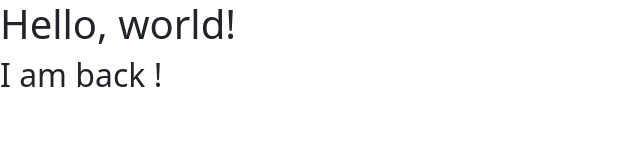
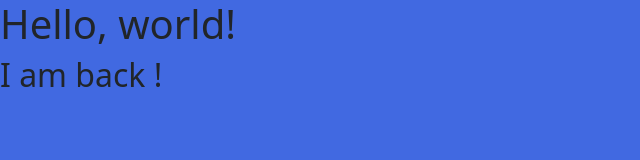
Before and after one commit to AliAsjad512/fun-with-git, a plain HTML site: page index.html in a window 1280 px wide. Shown: the whole page, without its empty margins (0-640 px from the left). Drawn offline with nearby package versions, Linux system fonts and the light colour scheme.

Commit message:
ABC-123 setting background to roya blue

```diff
--- a/index.html
+++ b/index.html
@@ -5,6 +5,7 @@
     <meta name="viewport" content="width=device-width, initial-scale=1">
     <title>Bootstrap demo</title>
     <link href="https://cdn.jsdelivr.net/npm/bootstrap@5.2.2/dist/css/bootstrap.min.css" rel="stylesheet" integrity="sha384-Zenh87qX5JnK2Jl0vWa8Ck2rdkQ2Bzep5IDxbcnCeuOxjzrPF/et3URy9Bv1WTRi" crossorigin="anonymous">
+    <link href="style.css" rel="stylesheet">
   </head>
   <body>
     <h1>Hello, world!</h1>
--- /dev/null
+++ b/style.css
@@ -0,0 +1,3 @@
+body {
+    background-color: royalblue;
+}
```
